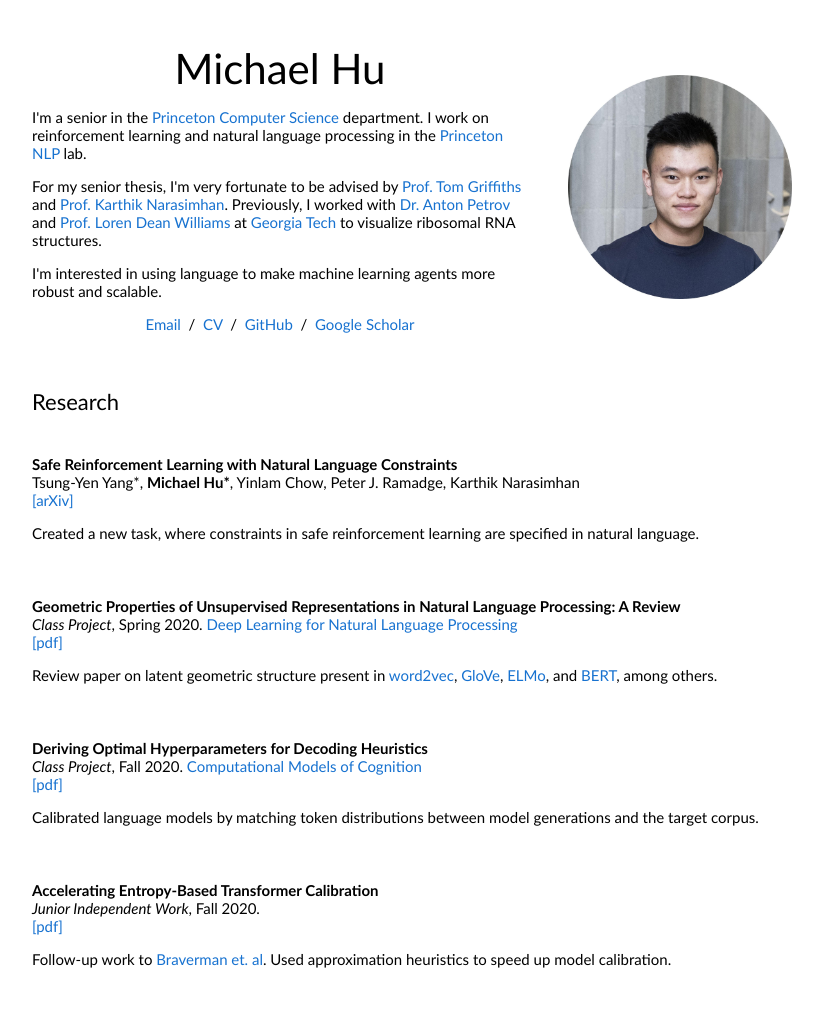
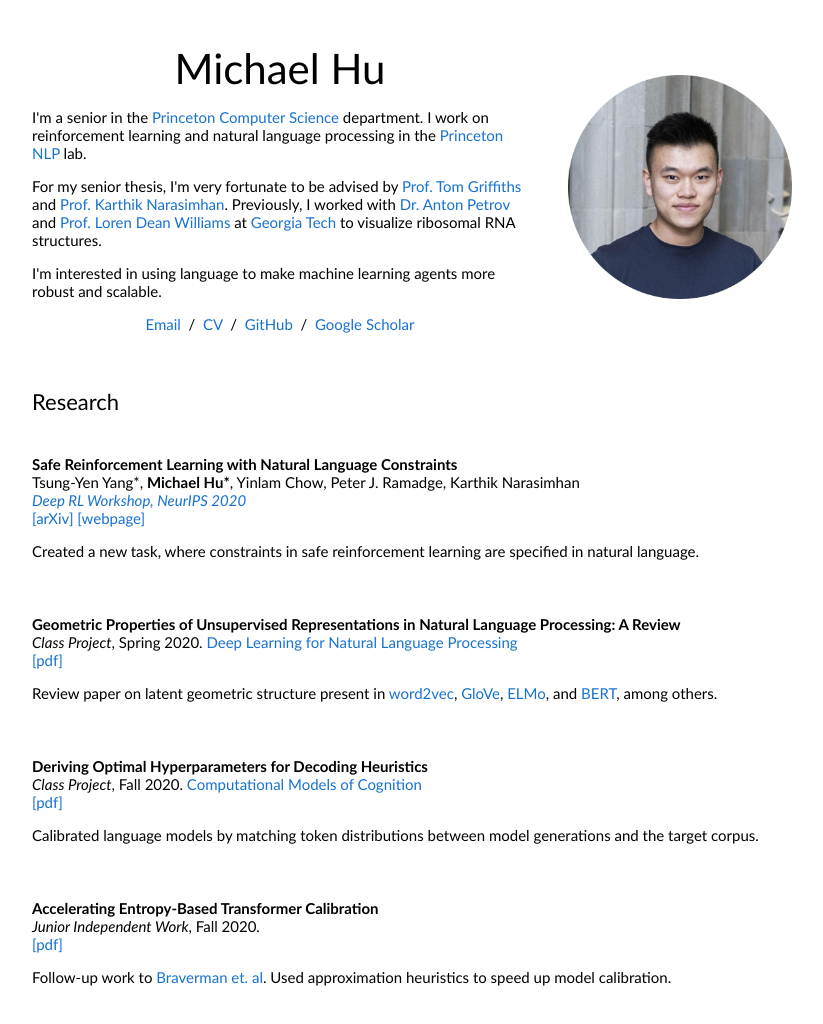
Before and after one commit to mikkyhu/mikkyhu.github.io, a plain HTML site: page index.html in a window 1280 px wide. Shown: the top 1024 px of the page, without its empty margins (228-1051 px from the left). Drawn offline with Linux system fonts and the light colour scheme.

Commit message:
Add workshop acceptance

```diff
--- a/index.html
+++ b/index.html
@@ -80,7 +80,10 @@
               <br>
               Tsung-Yen Yang*, <b>Michael Hu*</b>, Yinlam Chow, Peter J. Ramadge, Karthik Narasimhan
               <br>
+              <a href="https://sites.google.com/view/deep-rl-workshop-neurips2020/home"><i>Deep RL Workshop, NeurIPS 2020</i></a>
+              <br>
               <a href="https://arxiv.org/abs/2010.05150">[arXiv]</a>
+              <a href="https://sites.google.com/view/polco-hazard-world/">[webpage]</a>
               <p></p>
               <p>Created a new task, where constraints in safe reinforcement learning are specified in natural language.</p>
             </td>
```
Also changed, not shown: 1 other file.
